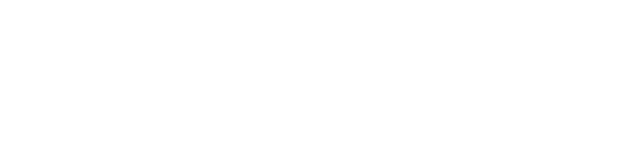
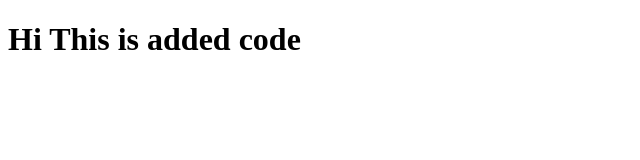
Before and after one commit to maruf11220/My-repo, a plain HTML site: page index.html in a window 1280 px wide. Shown: the whole page, without its empty margins (0-640 px from the left). Drawn offline with Linux system fonts and the light colour scheme.

Commit message:
Added header section

```diff
--- a/index.html
+++ b/index.html
@@ -7,5 +7,8 @@
 </head>
 <body>
 
+
+    <h1>Hi This is added code</h1>
+
 </body>
 </html>
```
